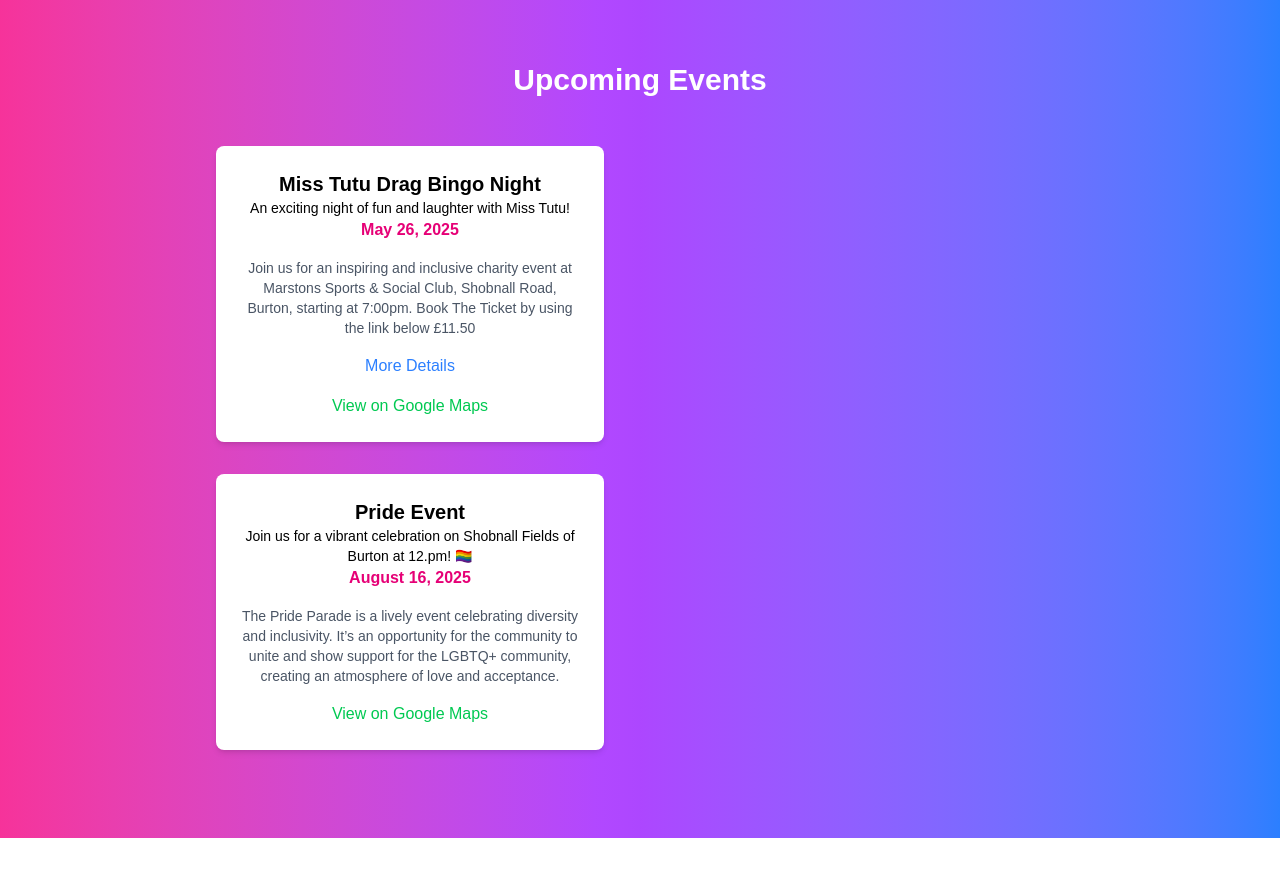
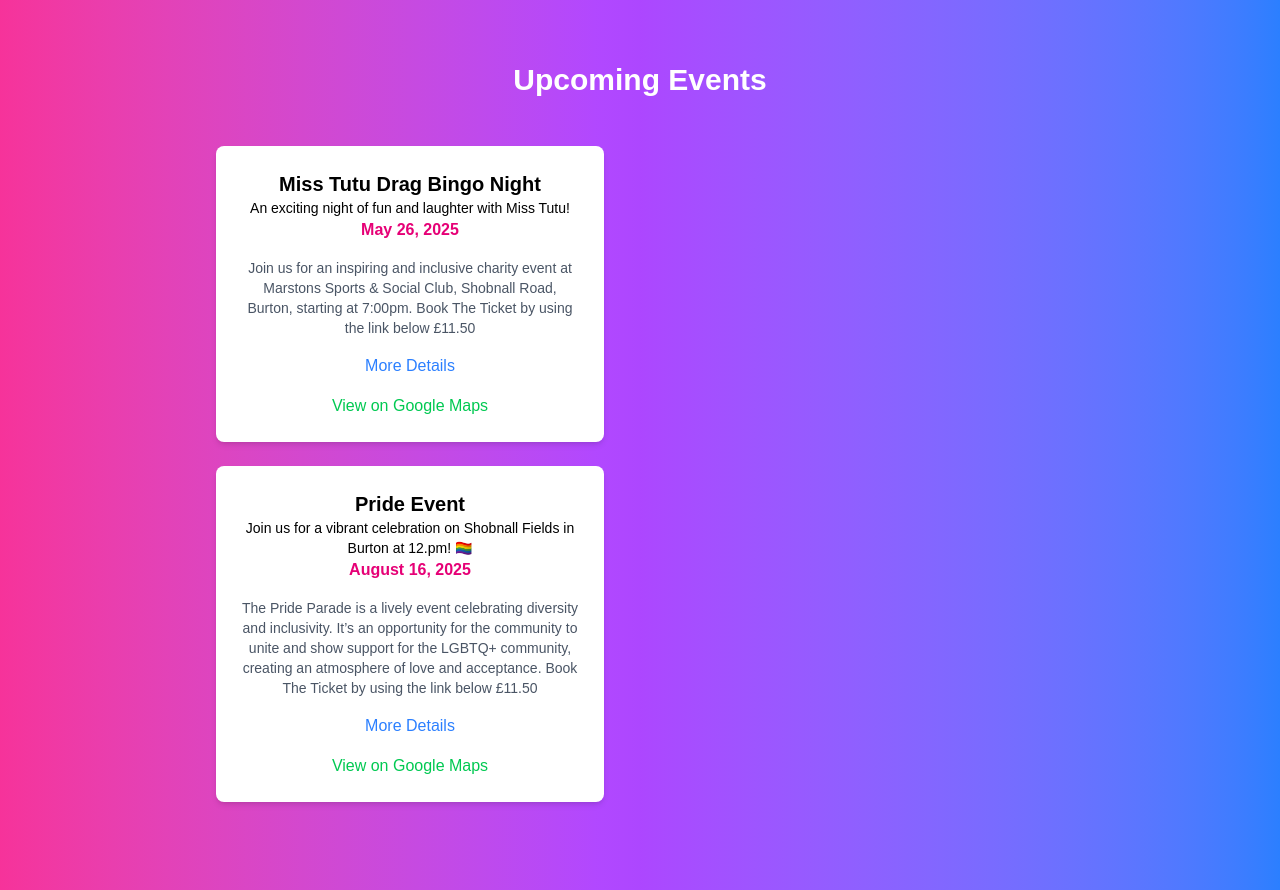
Before and after one commit to cameronlowndes/Burton_pride, a Next.js app: page / in a window 1280 px wide. Shown: the part 1346-2236 px from the top of the page. Before the commit the page ends 2184 px from the top, so only its background shows below. Built offline with nearby package versions, Linux system fonts and the light colour scheme.

Commit message:
quick work today

```diff
--- a/app/components/EventCard.tsx
+++ b/app/components/EventCard.tsx
@@ -57,6 +57,15 @@ const EventPage: React.FC = () => {
 
   const events = [
     {
+      name: "Pride Event",
+      description: "Join us for a vibrant celebration on Shobnall Fields in Burton at 12.pm! 🏳️‍🌈",
+      date: "August 16, 2025",
+      details: "The Pride Parade is a lively event celebrating diversity and inclusivity. It’s an opportunity for the community to unite and show support for the LGBTQ+ community, creating an atmosphere of love and acceptance.  Book The  Ticket by using the link below £11.50",
+      link: "/events/pride-parade",
+      mapLink: "https://www.google.com/maps?q=Shobnall+Fields+Burton",
+      isEventPassed: new Date("2025-08-16") < currentDate
+    },
+    {
       name: "Miss Tutu Drag Bingo Night",
       description: "An exciting night of fun and laughter with Miss Tutu!",
       date: "May 26, 2025",
@@ -64,28 +73,24 @@ const EventPage: React.FC = () => {
       link: "https://donate.giveasyoulive.com/charity/burtonanddistrictmind/event/miss-tutu-drag-bingo-night",
       mapLink: "https://www.google.com/maps?q=Marstons+Sports+%26+Social+Club+Burton",
       isEventPassed: new Date("2025-05-26") < currentDate
-    },
-    {
-      name: "Pride Event",
-      description: "Join us for a vibrant celebration on Shobnall Fields of Burton at 12.pm! 🏳️‍🌈",
-      date: "August 16, 2025",
-      details: "The Pride Parade is a lively event celebrating diversity and inclusivity. It’s an opportunity for the community to unite and show support for the LGBTQ+ community, creating an atmosphere of love and acceptance.",
-      mapLink: "https://www.google.com/maps?q=Shobnall+Fields+Burton",
-      isEventPassed: new Date("2025-08-16") < currentDate
     }
   ];
 
-  const upcomingEvents = events.filter(event => !event.isEventPassed).sort((a, b) => new Date(a.date).getTime() - new Date(b.date).getTime());
+  // Sort events by date (upcoming first)
+  const sortedEvents = [...events].sort((a, b) => {
+    const dateA = new Date(a.date);
+    const dateB = new Date(b.date);
+    return dateA.getTime() - dateB.getTime();
+  });
+
+  const upcomingEvents = sortedEvents.filter(event => !event.isEventPassed);
 
   return (
-    <div className="flex flex-wrap justify-start gap-8 p-6">
+    <div className="flex flex-col items-center gap-6 p-6">
       {upcomingEvents.length > 0 ? (
         upcomingEvents.map(event => <EventCard key={event.name} {...event} />)
       ) : (
-        <div className="bg-white text-black p-8 rounded-lg shadow-md w-full md:w-2/3 lg:w-1/2 text-center">
-          <h3 className="text-2xl font-bold">No Upcoming Events</h3>
-          <p className="text-gray-600">Stay tuned for future updates!</p>
-        </div>
+        <p className="text-lg text-gray-500">No upcoming events</p>
       )}
     </div>
   );
```
